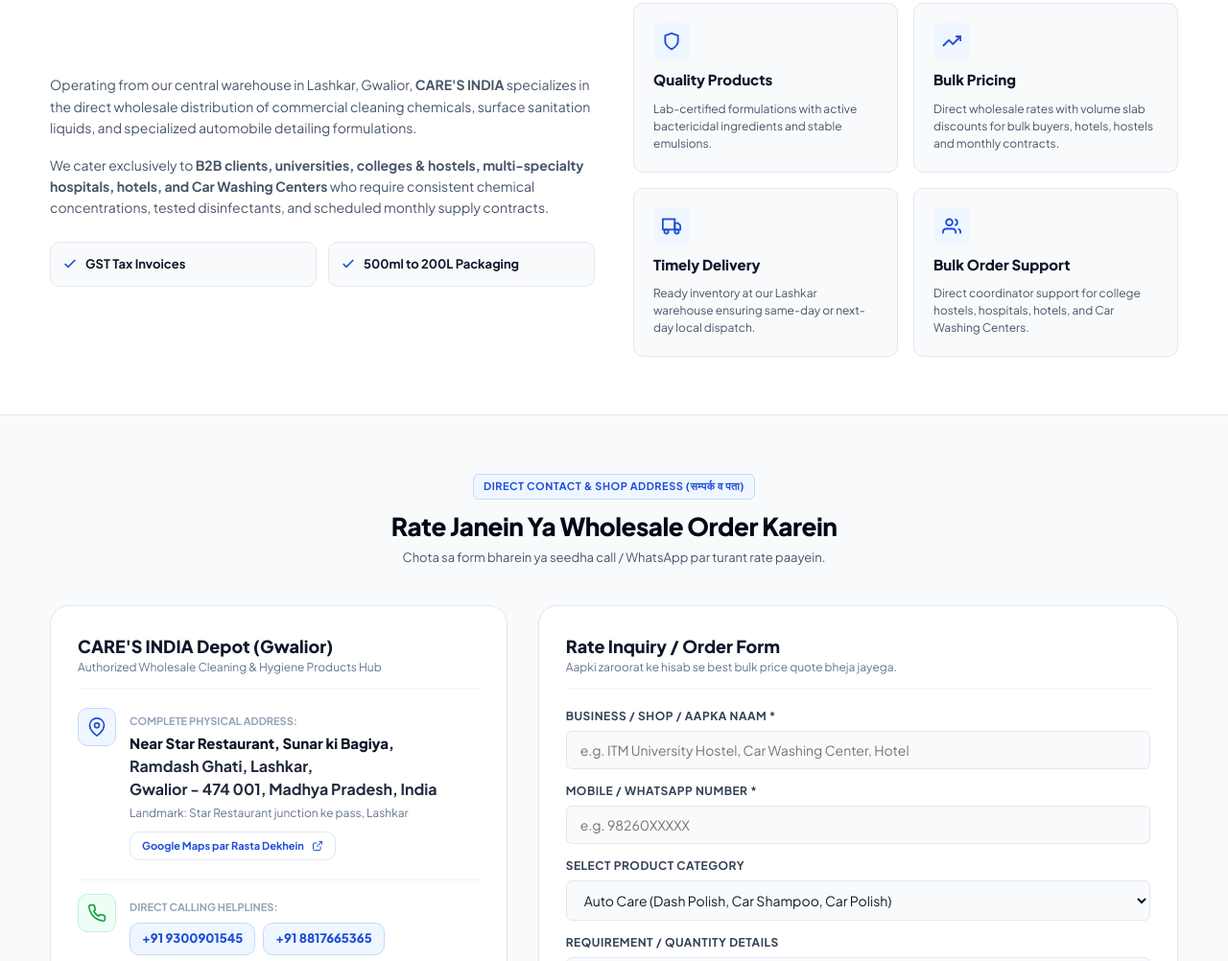
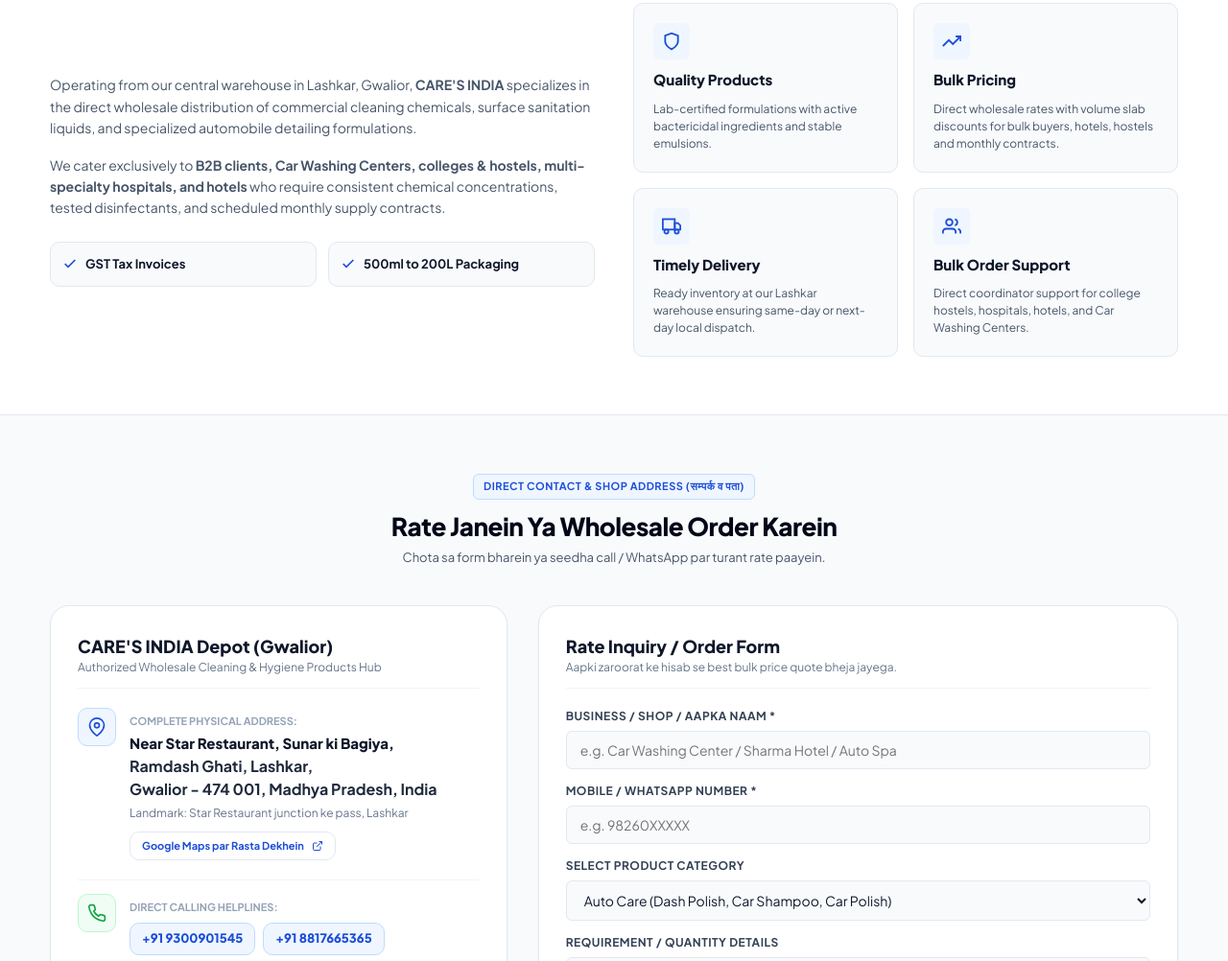
Before and after one commit to dhruvbhadoriyaad07-cloud/Care-s-India, a plain HTML site: page index.html in a window 1280 px wide. Shown: the part 4292-5294 px from the top of the page at 96% size. Drawn offline with Linux system fonts and the light colour scheme.

Commit message:
Remove ITM University and replace with Car Washing Center and Auto Spa

```diff
--- a/index.html
+++ b/index.html
@@ -419,8 +419,8 @@
             specialized automobile detailing formulations.
           </p>
           <p>
-            We cater exclusively to <strong>B2B clients, universities, colleges &amp; hostels, multi-specialty
-              hospitals, hotels, and Car Washing Centers</strong> who require consistent chemical concentrations, tested
+            We cater exclusively to <strong>B2B clients, Car Washing Centers, colleges &amp; hostels, multi-specialty
+              hospitals, and hotels</strong> who require consistent chemical concentrations, tested
             disinfectants, and scheduled monthly supply contracts.
           </p>
           <div style="display: grid; grid-template-columns: 1fr 1fr; gap: 12px; padding-top: 8px;">
@@ -602,7 +602,7 @@
               <div class="form-group">
                 <label class="form-label" for="contact-name">Business / Shop / Aapka Naam *</label>
                 <input type="text" id="contact-name" class="form-control"
-                  placeholder="e.g. ITM University Hostel, Car Washing Center, Hotel" required />
+                  placeholder="e.g. Car Washing Center / Sharma Hotel / Auto Spa" required />
               </div>
 
               <div class="form-group">
@@ -808,7 +808,7 @@
             <div class="form-group">
               <label class="form-label" for="modal-inst-name">Business / Shop / Name *</label>
               <input type="text" id="modal-inst-name" class="form-control"
-                placeholder="e.g. ITM University Hostel, Car Washing Center, Hotel" required />
+                placeholder="e.g. Car Washing Center / Auto Spa / Hotel" required />
             </div>
 
             <div class="form-group">
```
